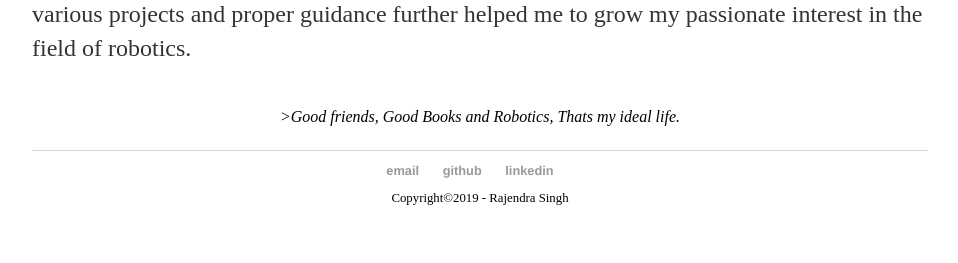
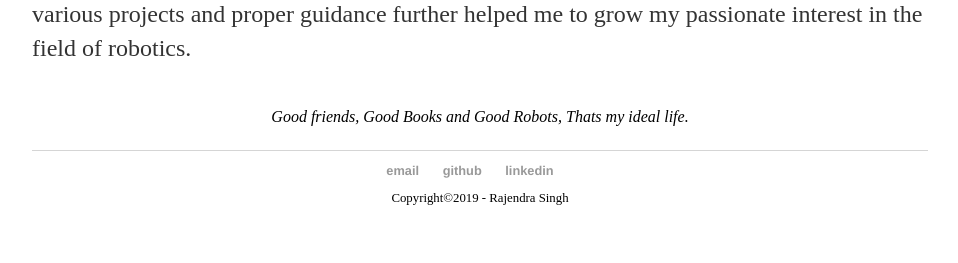
Before and after one commit to iamrajee/iamrajee.github.io, a Jekyll site: the page built from about/index.html, in a window 1280 px wide. Shown: the part 776-1039 px from the top of the page, without its empty margins (160-1118 px from the left). Built offline with Jekyll 4.4.1, drawn with Linux system fonts in a browser that asks for light colours.

Commit message:
Update index.html

```diff
--- a/about/index.html
+++ b/about/index.html
@@ -13,5 +13,5 @@ title: ABOUT ME
 	Also, later during my time at IIT Palakkad I participated in various regional and national level competions and headed many projects.
 	I also headed the robotic club here at IIT Palakkad and mentored many student project.
 	This involvement in various projects and proper guidance further helped me to grow my passionate interest in the field of robotics.</p>
-	<p><center><em><br><br<br>>Good friends, Good Books and Robotics, Thats my ideal life.</em></center></p>
+	<p><center><em><br><br<br>Good friends, Good Books and Good Robots, Thats my ideal life.</em></center></p>
 </div><!-- /.blurb -->
```
